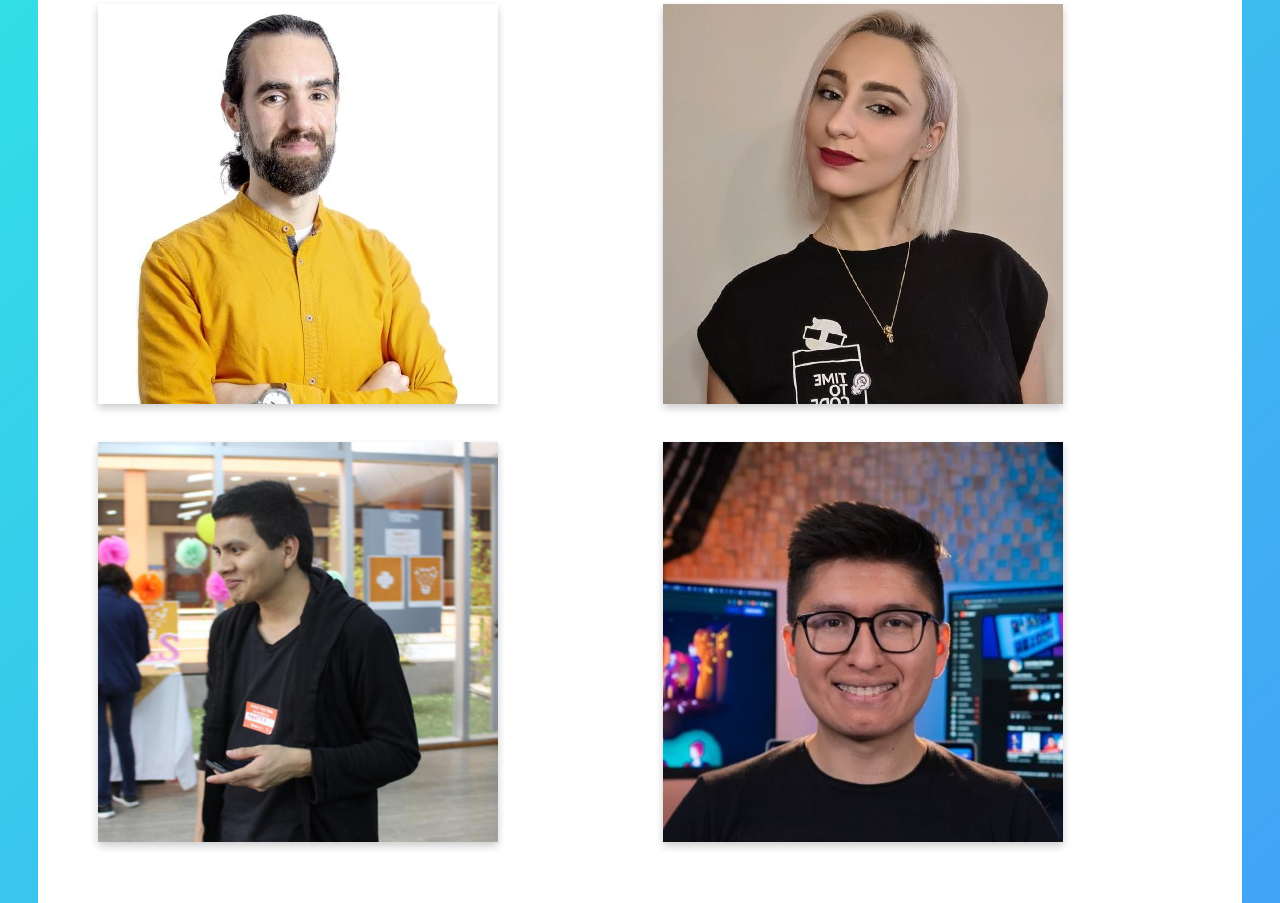
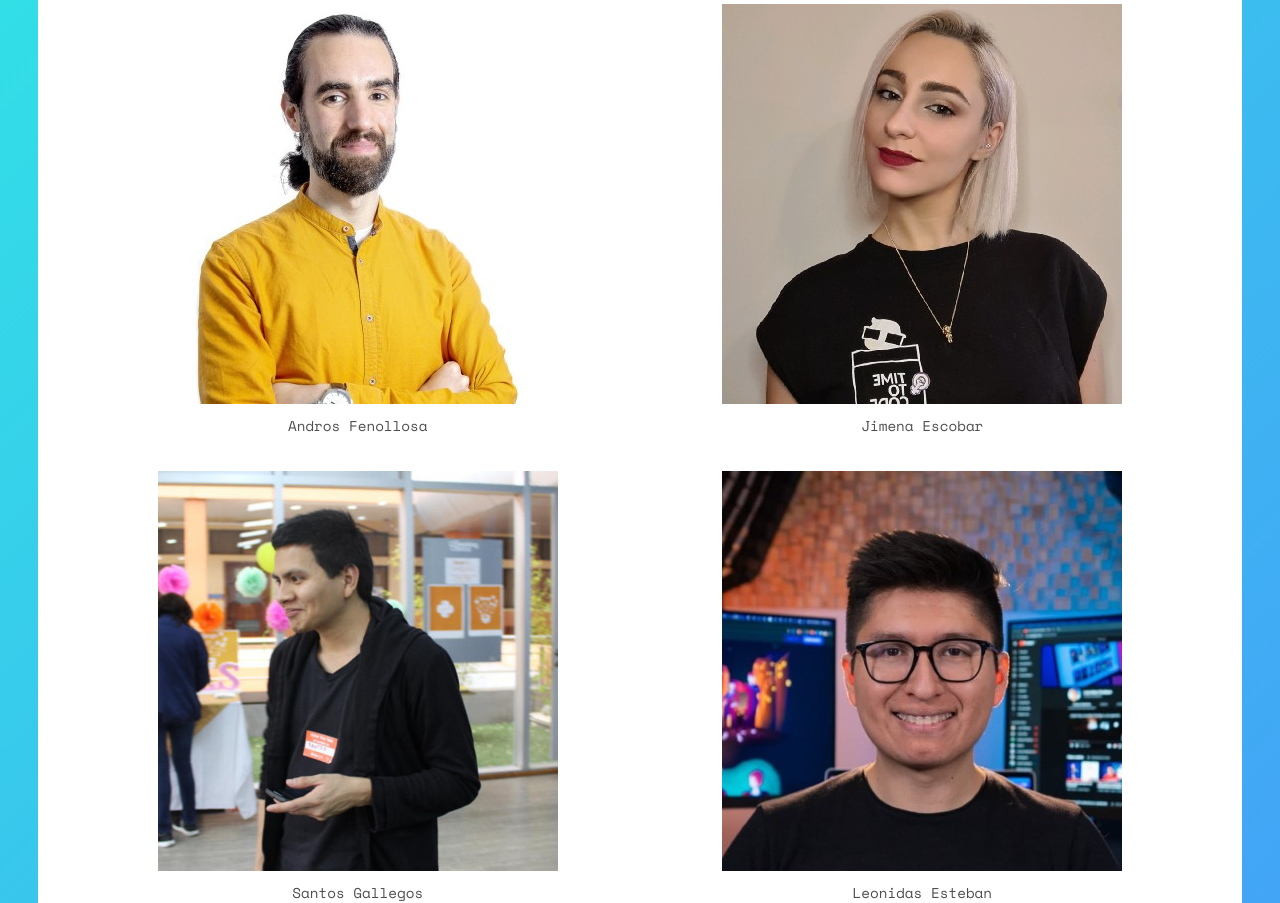
Before and after one commit to javascriptecuador/WoJS2021, a website: page dist/index.html in a window 1280 px wide. Shown: the part 1536-2439 px from the top of the page. Drawn offline with nearby package versions, Linux system fonts and the light colour scheme.

Commit message:
Revert "Feature (Ponentes): Se agrega efecto flip."

```diff
--- a/dist/css/cards.css
+++ /dev/null
@@ -1,53 +0,0 @@
-.flip-card {
-    background-color: transparent;
-    width: 400px;
-    height: 400px;
-    perspective: 1000px;
-    font-family: Arial, Helvetica, sans-serif;
-}
-
-@media screen and (max-width:60em) {
-    .flip-card {
-        width: 40vw;
-        height: 40vw;
-    }
-}
-
-.flip-card-inner {
-    position: relative;
-    width: 100%;
-    height: 100%;
-    text-align: center;
-    transition: transform 0.6s;
-    transform-style: preserve-3d;
-    box-shadow: 0 4px 8px 0 rgba(0, 0, 0, 0.2);
-}
-
-.flip-card:hover .flip-card-inner {
-    transform: rotateY(180deg);
-}
-
-.flip-card-front,
-.flip-card-back {
-    position: absolute;
-    width: 100%;
-    height: 100%;
-    -webkit-backface-visibility: hidden;
-    backface-visibility: hidden;
-}
-
-/* .flip-card-front {
-    background-color: #bbb;
-    color: black;
-} */
-
-.flip-card-back {
-    background-color: #2afadf;
-    background-image: linear-gradient(135deg, #2afadf 10%, #4c83ff 100%);
-    /* color: black; */
-    transform: rotateY(180deg);
-}
-
-.flip-card_title {
-    color: #FDC145
-}
--- a/dist/index.html
+++ b/dist/index.html
@@ -13,7 +13,6 @@
 
     <!-- The compiled CSS file -->
     <link rel="stylesheet" href="css/production.css">
-    <link rel="stylesheet" href="css/cards.css">
 
     <!-- Web fonts -->
     <link href="https://fonts.googleapis.com/css?family=Space+Mono:400,700" rel="stylesheet">
@@ -33,8 +32,8 @@
             <!-- Header -->
             <header class="align--center pt3 pb2">
                 <div class="container">
-                    <h1 class="mb3 reveal-on-scroll is-revealing" title="Workshop on Javascript">
-                        <img src="img/WoJS_Variant2logo.svg" alt="Workshop on Javascript">
+                    <h1 class="mb3 reveal-on-scroll is-revealing" title="Workshop on Javascript"><img
+                            src="/img/WoJS_Variant2logo.svg" alt="Workshop on Javascript">
                     </h1>
                     <h2 class="mb3 reveal-on-scroll is-revealing">Un espacio para compartir conocimiento y experiencias
                         en el mundo del software y open source
@@ -45,8 +44,10 @@
                 <!-- CTA -->
                 <section class="align--center pt3 pb3">
                     <p class="h3 mb2 reveal-on-scroll is-revealing">Sigue el evento..!</p>
-                    <a href="https://t.me/javascriptecuador" class="btn btn--outline reveal-on-scroll is-revealing">Saluda en Telegram</a>
-                    <a href=" https://n9.cl/wojsec2021" class="btn btn--default reveal-on-scroll is-revealing">Transmisión Youtube →</a>
+                    <a href="https://t.me/javascriptecuador"
+                        class="btn btn--outline reveal-on-scroll is-revealing">Saluda en Telegram</a>
+                    <a href=" https://n9.cl/wojsec2021"
+                        class="btn btn--default reveal-on-scroll is-revealing">Transmisión Youtube →</a>
                 </section>
             </header>
 
@@ -56,18 +57,18 @@
 
                     <!-- Info -->
                     <section class="pt2 pb3">
-                        <img class="mb3" src="img/flyer-general.png" alt="Agenda presentación wojs2021">
+                        <img class="mb3" src="/img/flyer-general.png" alt="Agenda presentación wojs2021">
                         <div class="grid-row">
                             <div class="grid-column span-one-third mt1 reveal-on-scroll is-revealing">
-                                <img class="icon mb1" src="img/bucket.svg">
+                                <img class="icon mb1" src="/img/bucket.svg">
                                 <p>Conferencias y charlas técnicas</p>
                             </div>
                             <div class="grid-column span-one-third mt1 reveal-on-scroll is-revealing">
-                                <img class="icon mb1" src="img/flask.svg">
+                                <img class="icon mb1" src="/img/flask.svg">
                                 <p>Consejos para tu carrera.</p>
                             </div>
                             <div class="grid-column span-one-third mt1 reveal-on-scroll is-revealing">
-                                <img class="icon mb1" src="img/aircraft.svg">
+                                <img class="icon mb1" src="/img/aircraft.svg">
                                 <p>Lista de trabajos.</p>
                             </div>
                         </div>
@@ -77,70 +78,22 @@
                     <!-- Presenters -->
                     <section class="pt3 pb3 align--center">
                         <h3 class="mb1">Los ponentes</h3>
-                        <div class="grid-row ">
+                        <div class="grid-row">
                             <div class="grid-column span-6 mt2">
-                                <div class="flip-card">
-                                    <div class="flip-card-inner">
-                                        <div class="flip-card-front">
-                                            <img class="mb1" src="img/andros.jpg" alt="Foto Andros Fenollosa">
-                                            <!-- <p class="small">Andros Fenollosa</p> -->
-                                        </div>
-                                        <div class="flip-card-back">
-                                            <h2 class="flip-card_title">Andros Fenollosa</h2>
-                                            <p class="hide-on-mobile">Desarrollador Fullstack con experiencia en el
-                                                mundo empresarial y de arquitectura de software. </p>
-                                            <p>Project Manager en Sapps estudio.</p>
-                                        </div>
-                                    </div>
-                                </div>
+                                <img class="mb1" src="img/andros.jpg" alt="Foto Andros Fenollosa">
+                                <p class="small">Andros Fenollosa</p>
                             </div>
                             <div class="grid-column span-6 mt2">
-                                <div class="flip-card">
-                                    <div class="flip-card-inner">
-                                        <div class="flip-card-front">
-                                            <img class="mb1" src="img/jimena.jpg" alt="Foto Jimena Escobar">
-                                            <!-- <p class="small">Andros Fenollosa</p> -->
-                                        </div>
-                                        <div class="flip-card-back">
-                                            <h2 class="flip-card_title">Jimena Escobar</h2>
-                                            <p class="hide-on-mobile">Estudié Ingeniería informática especializándome en
-                                                ingeniería software en la Universidad de Alicante en España. </p>
-                                            <p>Mentor Leader en 4Geeks Academy España.</p>
-                                        </div>
-                                    </div>
-                                </div>
+                                <img class="mb1" src="img/jimena.jpg" alt="Foto Jimena Escobar">
+                                <p class="small">Jimena Escobar</p>
                             </div>
                             <div class="grid-column span-6 mt2">
-                                <div class="flip-card">
-                                    <div class="flip-card-inner">
-                                        <div class="flip-card-front">
-                                            <img class="mb1" src="img/santos.jpg" alt="Foto Santos Gallegos">
-                                            <!-- <p class="small">Andros Fenollosa</p> -->
-                                        </div>
-                                        <div class="flip-card-back">
-                                            <h2 class="flip-card_title">Santos Gallegos</h2>
-                                            <p class="hide-on-mobile">Contributor Open Source y miembro de la comunidad
-                                                Python Ecuador.</p>
-                                            <p>Core developer en Read the Docs.</p>
-                                        </div>
-                                    </div>
-                                </div>
+                                <img class="mb1" src="img/santos.jpg" alt="Foto Santos Gallegos">
+                                <p class="small">Santos Gallegos</p>
                             </div>
                             <div class="grid-column span-6 mt2">
-                                <div class="flip-card">
-                                    <div class="flip-card-inner">
-                                        <div class="flip-card-front">
-                                            <img class="mb1" src="img/leonidas.jpg" alt="Foto Leonidas Esteban">
-                                        </div>
-                                        <div class="flip-card-back">
-                                            <h2 class="flip-card_title">Leonidas Esteban</h2>
-                                            <p class="hide-on-mobile">Lleva 11 años trabajando como ingeniero de
-                                                software, apoyando comunidades y siendo mentor de personas que buscan su
-                                                primer empleo en la industria.</p>
-                                            <p>Educador y fundador de su propia escuela de programación.</p>
-                                        </div>
-                                    </div>
-                                </div>
+                                <img class="mb1" src="img/leonidas.jpg" alt="Foto Leonidas Esteban">
+                                <p class="small">Leonidas Esteban</p>
                             </div>
                         </div>
                     </section>
@@ -148,10 +101,11 @@
                     <!-- Sponsors -->
                     <section class="pt3 pb3 align--center">
                         <h3 class="mb2">Con el apoyo de..</h3>
-                        <img src="img/logo_javascript_ecuador.svg" alt="Javascript Ecuador" class="m1" style="height:150px">
-                        <img class="m1" src="img/loxa-libre.svg" alt="Loxa Libre" style="height:180px">
-                        <img class="m1" src="img/python-ecuador.svg" alt="Python Ecuador" style="height:180px">
-                        <img class="m1" src="img/ups.svg" alt="Universidad Politécnica Salesiana" style="height:180px">
+                        <img src="/img/logo_javascript_ecuador.svg" alt="Javascript Ecuador" class="m1"
+                            style="height:150px">
+                        <img class="m1" src="/img/loxa-libre.svg" alt="Loxa Libre" style="height:180px">
+                        <img class="m1" src="/img/python-ecuador.svg" alt="Python Ecuador" style="height:180px">
+                        <img class="m1" src="/img/ups.svg" alt="Universidad Politécnica Salesiana" style="height:180px">
                     </section>
 
                     <!-- Testimonials -->
@@ -182,8 +136,10 @@
                     <!-- CTA -->
                     <section class="align--center pt3 pb3">
                         <p class="h3 mb2 reveal-on-scroll is-revealing">Quieres conocer de mas eventos como este...!</p>
-                        <a href="https://www.eventbrite.com/o/javascript-ecuador-29109297643" class="btn btn--outline reveal-on-scroll is-revealing">Subscribirme a Eventos</a>
-                        <a href="https://t.me/javascriptecuador" class="btn btn--default reveal-on-scroll is-revealing">Saludar en telegram →</a>
+                        <a href="https://www.eventbrite.com/o/javascript-ecuador-29109297643"
+                            class="btn btn--outline reveal-on-scroll is-revealing">Subscribirme a Eventos</a>
+                        <a href="https://t.me/javascriptecuador"
+                            class="btn btn--default reveal-on-scroll is-revealing">Saludar en telegram →</a>
                         <p class="small mt1 text--gray">Usamos Eventbrite para nuestros eventos, subscribete para
                             enterarte de futuros eventos y también pasa a saludar en el grupo de Telegram</p>
                     </section>
@@ -194,9 +150,12 @@
             <!-- Footer -->
             <footer class="mt2 pb3 align--center">
                 <ul class="no-bullets list--inline mb0">
-                    <li class="m1 block-on-mobile"><a href="https://twitter.com/jsecuador_" class="link"><img class="icon" src="img/source_icons_twitter.svg" alt="Twitter"> Twitter</a></li>
-                    <li class="m1 block-on-mobile"><a href="https://github.com/javascriptecuador" class="link"><img class="icon" src="img/source_icons_github.svg" alt="GitHub"> Github</a></li>
-                    <li class="m1 block-on-mobile"><a href="https://www.youtube.com/channel/UCoTT6VuBlqlGYqVjHtM1duA" class="link"><img class="icon" src="img/source_icons_youtube.svg" alt="YouTube">
+                    <li class="m1 block-on-mobile"><a href="https://twitter.com/jsecuador_" class="link"><img
+                                class="icon" src="/img/source_icons_twitter.svg" alt="Twitter"> Twitter</a></li>
+                    <li class="m1 block-on-mobile"><a href="https://github.com/javascriptecuador" class="link"><img
+                                class="icon" src="/img/source_icons_github.svg" alt="GitHub"> Github</a></li>
+                    <li class="m1 block-on-mobile"><a href="https://www.youtube.com/channel/UCoTT6VuBlqlGYqVjHtM1duA"
+                            class="link"><img class="icon" src="/img/source_icons_youtube.svg" alt="YouTube">
                             YouTube</a></li>
                 </ul>
             </footer>
```
